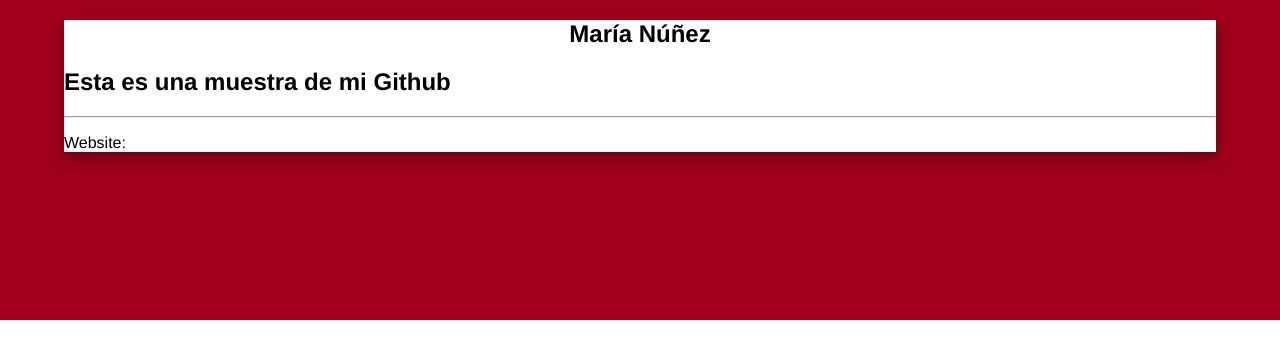
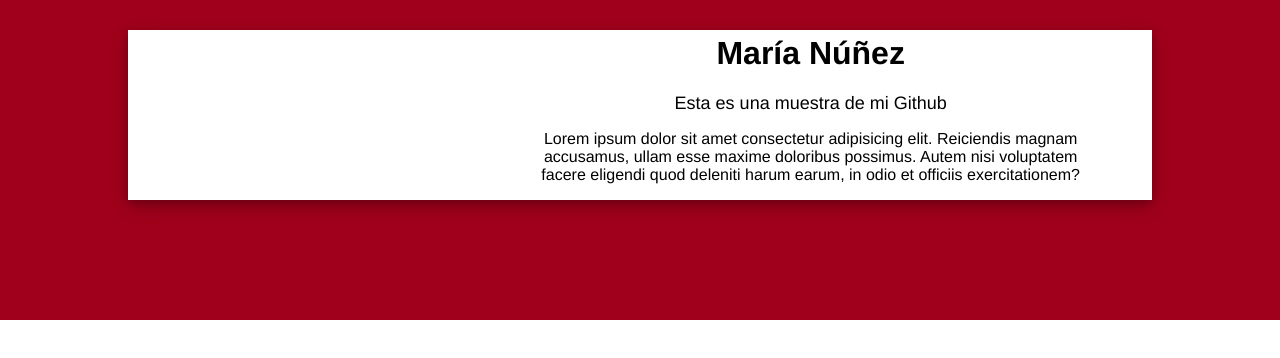
Before and after one commit to mabenunez/profile, a plain HTML site: page index.html in a window 1280 px wide. Drawn offline with nearby package versions, Linux system fonts and the light colour scheme; no server answers.

Commit message:
added desktop view for the header

```diff
--- a/css/styles.scss
+++ b/css/styles.scss
@@ -10,31 +10,29 @@ header {
     position: absolute;
     top: 0;
 }
-.header__name-cont--big {
-    display: none;
-    h1 {
-        margin: 0;
-        padding: 20px;
-        color: white;
-        text-align: center;
-    }
-}
-.header__name-cont--small {
-    h2 {
-        text-align: center;
-    }
-}
 .header__profile-info-cont {
+    display: flex;
+    flex-direction: column;
     width: 90vw;
     margin: 0px auto;
     padding: 0;
     background-color: white;
     box-shadow: 0 4px 8px 0 rgba(0, 0, 0, 0.2), 0 6px 20px 0 rgba(0, 0, 0, 0.19);
 }
+.bio-cont__name-cont--small {
+    h1 {
+        text-align: center;
+        margin-top: 5px;
+    }
+}
+.bio-cont__subtitle {
+    text-align: center;
+    font-size: 18px;
+    font-weight: normal;
+}
 .profile-info__avatar {
     width: 50%;
-    margin: 20px auto;
-    position: relative;
+    margin: 20px auto 10px auto;
     img {
         width: 100%;
         margin: 30px auto 10px auto;
@@ -42,18 +40,56 @@ header {
         box-shadow: 0 4px 8px 0 rgba(0, 0, 0, 0.2), 0 6px 20px 0 rgba(0, 0, 0, 0.19);
     }
 }
-
+.bio-cont__description {
+    text-align: center;
+    margin-left: 30px;
+    margin-right: 30px;
+}
+.profile-info__bio-cont {
+    margin-bottom: 20px;
+}
+@media (min-width: 900px) {
+    header {
+        // position: relative;
+    }
+    .header__profile-info-cont {
+        display: flex;
+        flex-direction: row;
+        width: 80vw;
+        margin: 30px auto;
+        padding: 0;
+        background-color: white;
+        box-shadow: 0 4px 8px 0 rgba(0, 0, 0, 0.2), 0 6px 20px 0 rgba(0, 0, 0, 0.19);
+    }
+    .profile-info__avatar {
+        width: 33.333%;
+        margin: 0px 0;
+        img {
+            height: 100%;
+            width: 100%;
+            margin: 0;
+            border-radius: 0;
+            box-shadow: none;
+        }
+    }
+    .profile-info__bio-cont {
+        width: 60%;
+        margin: auto;
+    }
+}
 /*
     <header>
-        <div class="header__name-cont">
+        <div class="header__name-cont--big">
             <h1>María Núñez</h1>
         </div>
         <div class="header__profile-info-cont" >
             <div class="profile-info__avatar">
-                <img src="https://avatars1.githubusercontent.com/u/39781996?v=4" alt="github-account-avatar">
             </div>
             <div class="profile-info__bio-cont">
-                <h2>Esta es una muestra de mi Github</h2>
+                <div class="bio-cont__name-cont--small">
+                    <h2>María Núñez</h2>
+                </div>
+                <h2 class="bio-cont__subtitle">Esta es una muestra de mi Github</h2>
                 <h3></h3>
                 <hr>
                 <p>Website: <span id="website-url"></span></p>
--- a/index.html
+++ b/index.html
@@ -10,20 +10,14 @@
 </head>
 <body>
     <header>
-        <div class="header__name-cont--big">
-            <h1>María Núñez</h1>
-        </div>
         <div class="header__profile-info-cont" >
-            <div class="profile-info__avatar">
-            </div>
+            <div class="profile-info__avatar"></div>
             <div class="profile-info__bio-cont">
-                <div class="header__name-cont--small">
-                    <h2>María Núñez</h2>
+                <div class="bio-cont__name-cont--small">
+                    <h1>María Núñez</h1>
                 </div>
-                <h2>Esta es una muestra de mi Github</h2>
-                <h3></h3>
-                <hr>
-                <p>Website: <span id="website-url"></span></p>
+                <h2 class="bio-cont__subtitle">Esta es una muestra de mi Github</h2>
+                <p class="bio-cont__description">Lorem ipsum dolor sit amet consectetur adipisicing elit. Reiciendis magnam accusamus, ullam esse maxime doloribus possimus. Autem nisi voluptatem facere eligendi quod deleniti harum earum, in odio et officiis exercitationem?</p>
             </div>
         </div>
     </header>
--- a/index.js
+++ b/index.js
@@ -2,7 +2,9 @@ $.ajax(
     "https://api.github.com/users/mabenunez"
   ).done(function(data) {
     $('.profile-info__avatar').append(`<img src='${data.avatar_url}' alt='github-account-avatar'/>`)
-    $('#website').html(`https://"${data.blog}"`)
+    if (`${data.blog}` != "") {
+      $(".profile-info__bio-cont").append(`<p>Mi sitio web: <span id="website-url">https://"${data.blog}"</span></p>`)
+    }
 });
 
 $.ajax(
```
Also changed, not shown: css/styles.css, 1 other file.
